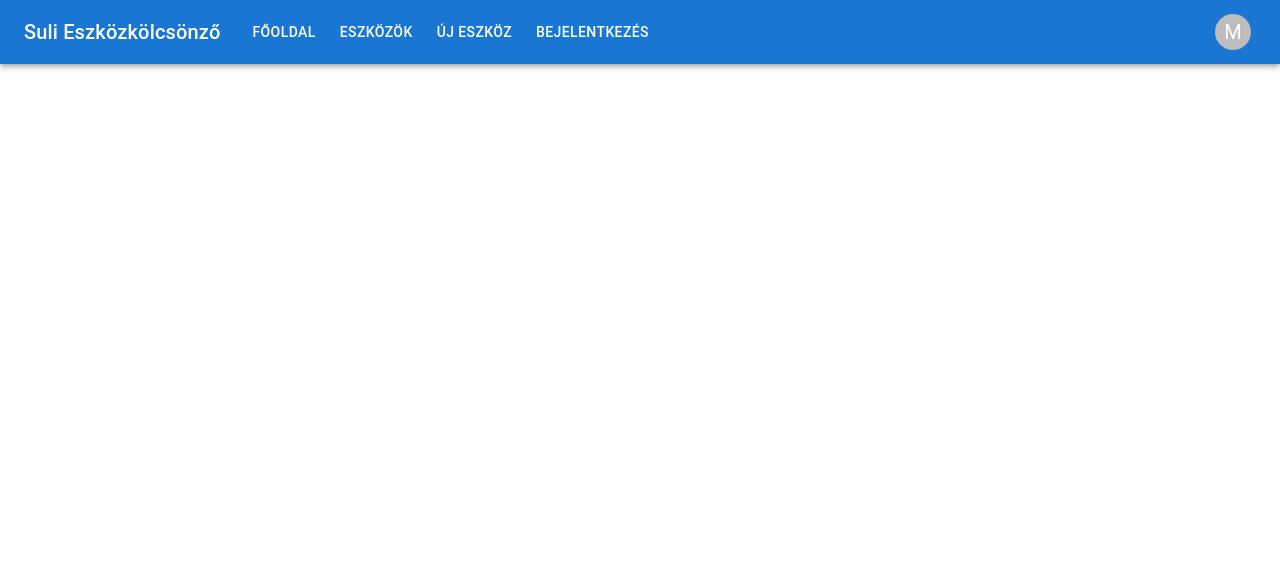
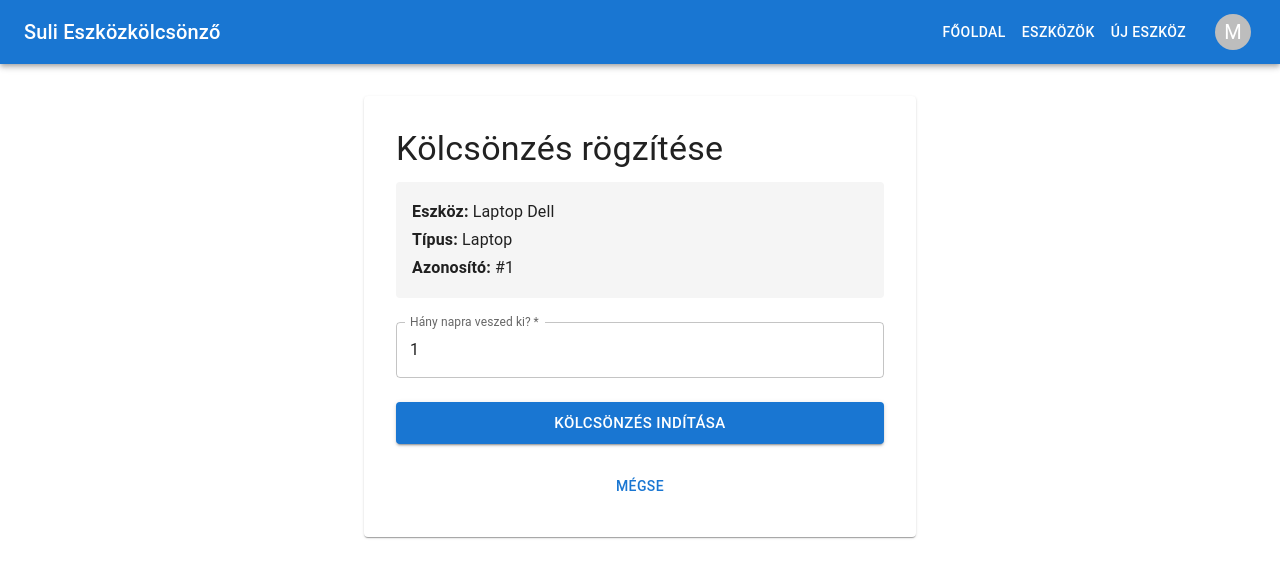
Before and after one commit to markosgergo/sulieszkoz_kolcsonzo-FE, a React (Vite) app: page /kolcsonzes/1 in a window 1280 px wide. Shown: the top 578 px of the page. Built offline with nearby package versions, Linux system fonts and the light colour scheme.

Commit message:
AuthContext fix, mock bejelentkezés és védett útvonalak beállítása, Kolcsonzes.jsx letrehozasa

```diff
--- a/src/App.jsx
+++ b/src/App.jsx
@@ -4,16 +4,27 @@ import Home from "./pages/Home";
 import Login from "./pages/Login";
 import EszkozLista from "./pages/EszkozLista";
 import UjEszkoz from "./pages/UjEszkoz";
+import ProtectedRoute from "./components/ProtectedRoute";
+import Kolcsonzes from "./pages/Kolcsonzes";
 
 function App() {
   return (
     <>
       <Navbar />
-      <Routes>
+     <Routes>
         <Route path="/" element={<Home />} />
         <Route path="/login" element={<Login />} />
-        <Route path="/eszkozok" element={<EszkozLista />} />
-        <Route path="/eszkozok/uj" element={<UjEszkoz />} />
+
+        {/* Ezeket is érdemes védeni, ha csak belépett felhasználó láthatja */}
+        <Route path="/eszkozok" element={
+          <ProtectedRoute><EszkozLista /></ProtectedRoute>
+        } />
+        <Route path="/eszkozok/uj" element={
+          <ProtectedRoute><UjEszkoz /></ProtectedRoute>
+        } />
+        <Route path="/kolcsonzes/:id" element={
+          <ProtectedRoute><Kolcsonzes /></ProtectedRoute>
+        } />
       </Routes>
     </>
   );
--- a/src/components/Navbar.jsx
+++ b/src/components/Navbar.jsx
@@ -1,39 +1,34 @@
+import { Link } from "react-router-dom";
+import { useAuth } from "../context/AuthContext";
 import { AppBar, Toolbar, Typography, Button, Box } from "@mui/material";
-import { Link } from "react-router-dom";
-import AccountMenu from "./AccountMenu";
+import AccountMenu from "./AccountMenu"; // Ez az a komponens, ami a képeden a jobb szélen van
 
 export default function Navbar() {
+  const { user } = useAuth();
+
   return (
     <AppBar position="static">
       <Toolbar>
-        <Typography
-          variant="h6"
-          component={Link}
-          to="/"
-          sx={{ textDecoration: "none", color: "inherit", mr: 3 }}
-        >
+        <Typography variant="h6" component="div" sx={{ flexGrow: 1 }}>
           Suli Eszközkölcsönző
         </Typography>
 
-        <Box sx={{ display: "flex", gap: 1, flexGrow: 1 }}>
-          <Button color="inherit" component={Link} to="/">
-            Főoldal
-          </Button>
+        <Box sx={{ display: 'flex', alignItems: 'center' }}>
+          <Button color="inherit" component={Link} to="/">Főoldal</Button>
 
-          <Button color="inherit" component={Link} to="/eszkozok">
-            Eszközök
-          </Button>
+          {user && (
+            <>
+              <Button color="inherit" component={Link} to="/eszkozok">Eszközök</Button>
+              <Button color="inherit" component={Link} to="/eszkozok/uj">Új eszköz</Button>
+            </>
+          )}
 
-          <Button color="inherit" component={Link} to="/eszkozok/uj">
-            Új eszköz
-          </Button>
-
-          <Button color="inherit" component={Link} to="/login">
-            Bejelentkezés
-          </Button>
+          {!user ? (
+            <Button color="inherit" component={Link} to="/login">Bejelentkezés</Button>
+          ) : (
+            <AccountMenu /> // Csak akkor mutatjuk az Avatart, ha be van lépve
+          )}
         </Box>
-
-        <AccountMenu />
       </Toolbar>
     </AppBar>
   );
--- a/src/context/AuthContext .jsx
+++ b/src/context/AuthContext.jsx
@@ -4,10 +4,14 @@ import ApiService from "../services/ApiService";
 const AuthContext = createContext();
 
 export function AuthProvider({ children }) {
-  const [user, setUser] = useState(null);
-  const [loading, setLoading] = useState(true);
+  // 1. Módosítás: Ne null legyen az alapértelmezett, hanem egy teszt user
+  const [user, setUser] = useState({ id: 1, nev: "Teszt Felhasználó", email: "teszt@suli.hu", szerep: "ADMIN" });
+  const [loading, setLoading] = useState(false); // 2. Módosítás: loading legyen false
 
   const checkAuth = async () => {
+    // Ezt most kikommentelhetjük, amíg nincs backend,
+    // így nem fogja felülírni a fenti teszt userünket null-ra hiba esetén.
+    /*
     try {
       const data = await ApiService.getMe();
       setUser(data);
@@ -16,6 +20,8 @@ export function AuthProvider({ children }) {
     } finally {
       setLoading(false);
     }
+    */
+    setLoading(false);
   };
 
   useEffect(() => {
@@ -23,12 +29,11 @@ export function AuthProvider({ children }) {
   }, []);
 
   const login = async (email, jelszo) => {
-    await ApiService.login(email, jelszo);
-    await checkAuth();
+    // Szimulált login: bármilyen adattal beléptet
+    setUser({ id: 1, nev: "Teszt Felhasználó", email: email, szerep: "ADMIN" });
   };
 
   const logout = async () => {
-    await ApiService.logout();
     setUser(null);
   };
 
--- a/src/main.jsx
+++ b/src/main.jsx
@@ -1,15 +1,19 @@
+// main.jsx
 import React from "react";
 import ReactDOM from "react-dom/client";
 import { BrowserRouter } from "react-router-dom";
 import { CssBaseline } from "@mui/material";
+import { AuthProvider } from "./context/AuthContext"; // Importáld be!
 import App from "./App.jsx";
 import "./index.css";
 
 ReactDOM.createRoot(document.getElementById("root")).render(
   <React.StrictMode>
     <BrowserRouter>
-      <CssBaseline />
-      <App />
+      <AuthProvider> {/* Itt a kulcs! */}
+        <CssBaseline />
+        <App />
+      </AuthProvider>
     </BrowserRouter>
   </React.StrictMode>
 );
--- a/src/pages/EszkozLista.jsx
+++ b/src/pages/EszkozLista.jsx
@@ -1,4 +1,5 @@
 import { useEffect, useState } from "react";
+import { useNavigate } from "react-router-dom";
 import {
   Container,
   Typography,
@@ -30,7 +31,7 @@ export default function EszkozLista() {
     { id: 2, nev: "Projektor Epson", tipus: "Projektor", allapot: "kolcsonozve" },
     { id: 3, nev: "Egér Logitech", tipus: "Kiegészítő", allapot: "szabad" }
   ]);
-
+  const navigate = useNavigate();
   // QR Modal állapota
   const [openQr, setOpenQr] = useState(false);
   const [selectedEszkoz, setSelectedEszkoz] = useState(null);
@@ -83,7 +84,10 @@ export default function EszkozLista() {
 
                 <TableCell align="center">
                   <Stack direction="row" spacing={1} justifyContent="center">
-                    <IconButton color="primary">
+                    <IconButton
+                       color="primary"
+                      onClick={() => navigate(`/kolcsonzes/${eszkoz.id}`)}
+                    >
                       <AssignmentIcon />
                     </IconButton>
 
--- /dev/null
+++ b/src/pages/Kolcsonzes.jsx
@@ -0,0 +1,91 @@
+import { useState, useEffect } from "react";
+import { useParams, useNavigate } from "react-router-dom";
+import {
+  Container, Paper, Typography, TextField, Button, Stack, Alert, Box
+} from "@mui/material";
+
+export default function Kolcsonzes() {
+  const { id } = useParams();
+  const navigate = useNavigate();
+
+  const [eszkoz, setEszkoz] = useState(null);
+  const [napok, setNapok] = useState(1);
+  const [success, setSuccess] = useState(false);
+
+  // Szimulált adatlekérés az ID alapján
+  useEffect(() => {
+    const mockEszkozok = [
+      { id: 1, nev: "Laptop Dell", tipus: "Laptop" },
+      { id: 2, nev: "Projektor Epson", tipus: "Projektor" },
+      { id: 3, nev: "Egér Logitech", tipus: "Kiegészítő" }
+    ];
+
+    const talalat = mockEszkozok.find(e => e.id === parseInt(id));
+    setEszkoz(talalat);
+  }, [id]);
+
+  const handleSubmit = (e) => {
+    e.preventDefault();
+    // Itt küldenéd az API-nak: { eszkoz_id: id, napok: napok }
+    setSuccess(true);
+
+    // 2 másodperc múlva visszaviszünk a listához
+    setTimeout(() => {
+      navigate("/eszkozok");
+    }, 2000);
+  };
+
+  if (!eszkoz) return <Typography>Betöltés...</Typography>;
+
+  return (
+    <Container maxWidth="sm" sx={{ mt: 4 }}>
+      <Paper sx={{ p: 4 }}>
+        <Typography variant="h4" gutterBottom>
+          Kölcsönzés rögzítése
+        </Typography>
+
+        <Box sx={{ mb: 3, p: 2, bgcolor: '#f5f5f5', borderRadius: 1 }}>
+          <Typography variant="subtitle1"><b>Eszköz:</b> {eszkoz.nev}</Typography>
+          <Typography variant="subtitle1"><b>Típus:</b> {eszkoz.tipus}</Typography>
+          <Typography variant="subtitle1"><b>Azonosító:</b> #{id}</Typography>
+        </Box>
+
+        {success ? (
+          <Alert severity="success">
+            Sikeres kölcsönzés! Visszairányítás a listához...
+          </Alert>
+        ) : (
+          <form onSubmit={handleSubmit}>
+            <Stack spacing={3}>
+              <TextField
+                label="Hány napra veszed ki?"
+                type="number"
+                value={napok}
+                onChange={(e) => setNapok(e.target.value)}
+                inputProps={{ min: 1, max: 14 }}
+                fullWidth
+                required
+              />
+
+              <Button
+                type="submit"
+                variant="contained"
+                size="large"
+                fullWidth
+              >
+                Kölcsönzés indítása
+              </Button>
+
+              <Button
+                variant="text"
+                onClick={() => navigate("/eszkozok")}
+              >
+                Mégse
+              </Button>
+            </Stack>
+          </form>
+        )}
+      </Paper>
+    </Container>
+  );
+}
--- a/src/pages/Login.jsx
+++ b/src/pages/Login.jsx
@@ -1,42 +1,56 @@
 import { useState } from "react";
+import { useAuth } from "../context/AuthContext";
 import { useNavigate } from "react-router-dom";
-import ApiService from "../services/ApiService";
+import { Container, Paper, TextField, Button, Typography, Stack } from "@mui/material";
 
 export default function Login() {
   const [email, setEmail] = useState("");
-  const [jelszo, setJelszo] = useState("");
+  const [password, setPassword] = useState("");
+  const { login } = useAuth();
   const navigate = useNavigate();
 
   const handleSubmit = async (e) => {
     e.preventDefault();
+    try {
+      // Itt most NEM az ApiService-t hívjuk, hanem a Context mock loginját
+      await login(email, password);
 
-    try {
-      await ApiService.login(email, jelszo);
-      navigate("/");
-    } catch (err) {
-      alert("Hibás bejelentkezés");
+      // Ha a Context-ben átírtad a logint, ahogy javasoltam,
+      // akkor ez most beállítja a user-t és mehetünk tovább.
+      navigate("/eszkozok");
+    } catch (error) {
+      alert("Hiba a bejelentkezés során!");
     }
   };
 
   return (
+    <Container maxWidth="xs" sx={{ mt: 8 }}>
+      <Paper sx={{ p: 4 }}>
+        <Typography variant="h5" sx={{ mb: 3 }}>Bejelentkezés</Typography>
         <form onSubmit={handleSubmit}>
-      <h2>Bejelentkezés</h2>
-
-      <input
+          <Stack spacing={2}>
+            <TextField
+              label="Email"
               type="email"
-        placeholder="Email"
               value={email}
               onChange={(e) => setEmail(e.target.value)}
+              fullWidth
+              required
             />
-
-      <input
+            <TextField
+              label="Jelszó"
               type="password"
-        placeholder="Jelszó"
-        value={jelszo}
-        onChange={(e) => setJelszo(e.target.value)}
+              value={password}
+              onChange={(e) => setPassword(e.target.value)}
+              fullWidth
+              required
             />
-
-      <button type="submit">Belépés</button>
+            <Button type="submit" variant="contained" size="large">
+              Belépés
+            </Button>
+          </Stack>
         </form>
+      </Paper>
+    </Container>
   );
 }
```
Lines whose indentation alone changed are shown as unchanged.
